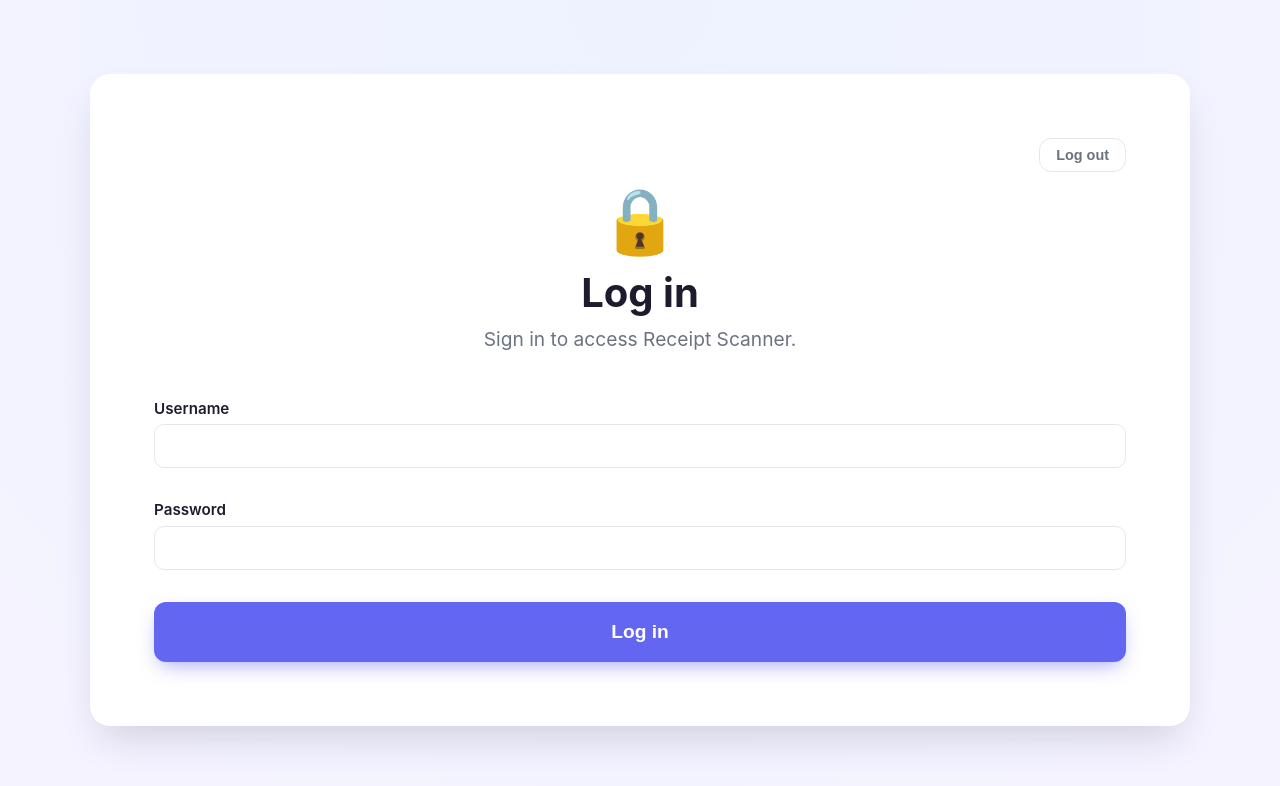
After one commit to edo98811/rechnungen_app, a FastAPI app: template app/templates/login.html in a window 1280 px wide. The commit adds this page. Shown: the top 786 px of the page. Run offline with FastAPI, Linux system fonts and the light colour scheme; the template is opened without the code that fills it, so the values that code supplies are empty; the visitor is signed in with stand-in values (Sample User, id 1); parts of the project's set-up code (start-up, migrations or seed data) failed here and were passed over.

Commit message:
Add single-user login with session-cookie auth
.env-based credentials (AUTH_USERNAME/AUTH_PASSWORD_HASH), hashed via
passlib's pbkdf2_sha256 rather than hand-rolled PBKDF2 encoding —
security-critical string parsing isn't worth writing by hand when a
well-tested library does it in one call. authenticate(username,
password) -> bool is the single seam a future multi-user version swaps
for a DB lookup; zero dependency on the SQLite persistence work landing
first.

SessionMiddleware (itsdangerous) for signed-cookie sessions. GET/POST
/login and POST /logout in a new, deliberately unprotected router
(app/web/auth_routes.py) — protecting it would redirect /login to
itself. Existing web/api routers gated via require_login_web (303
redirect preserving ?next=) and require_login_api (401) respectively.

5 tests in tests/test_auth.py covering authenticate()'s branches, the
empty-hash guard, and a login/logout session round-trip.

Fixes a real bug found in review: main.py's fail-fast RuntimeError on a
missing SESSION_SECRET_KEY ran at import time, and both existing test
files import app.main unconditionally at module scope — so the whole
suite (not just auth's own tests) became uncollectible without a real
.env present, e.g. a fresh clone or CI. Fixed via a conftest.py-level
env var default that runs before any test module is collected, without
weakening the production fail-fast check.

Co-Authored-By: Claude Sonnet 5 <noreply@anthropic.com>
Claude-Session: https://claude.ai/code/session_01MDWTPEWWv2qSx2VRd7jy62

```diff
--- a/app/api/receipts.py
+++ b/app/api/receipts.py
@@ -1,14 +1,15 @@
 from typing import cast, get_args
 
-from fastapi import APIRouter, HTTPException, UploadFile
+from fastapi import APIRouter, Depends, HTTPException, UploadFile
 from fastapi.responses import Response
 
+from app.auth import require_login_api
 from app.models.receipt import Receipt
 from app.services.excel_export import receipt_to_excel
 from app.services.extraction import SupportedMediaType, extract_receipt
 from app.services.session_store import get_receipt, save_receipt
 
-router = APIRouter(tags=["receipts"])
+router = APIRouter(tags=["receipts"], dependencies=[Depends(require_login_api)])
 
 SUPPORTED_MEDIA_TYPES: tuple[SupportedMediaType, ...] = get_args(SupportedMediaType)
 
--- a/app/config.py
+++ b/app/config.py
@@ -5,6 +5,9 @@ class Settings(BaseSettings):
     model_config = SettingsConfigDict(env_file=".env", extra="ignore")
 
     anthropic_api_key: str = ""
+    auth_username: str = ""
+    auth_password_hash: str = ""
+    session_secret_key: str = ""
 
 
 settings = Settings()
--- a/app/main.py
+++ b/app/main.py
@@ -1,14 +1,28 @@
 from fastapi import FastAPI
 from fastapi.staticfiles import StaticFiles
+from starlette.middleware.sessions import SessionMiddleware
 
 from app.api.receipts import router as api_router
+from app.config import settings
+from app.web.auth_routes import router as auth_router
 from app.web.routes import router as web_router
 
 app = FastAPI(title="Receipt Scanner")
 
+if not settings.session_secret_key:
+    raise RuntimeError("SESSION_SECRET_KEY must be set (see .env.example)")
+
+app.add_middleware(
+    SessionMiddleware,
+    secret_key=settings.session_secret_key,
+    session_cookie="session",
+    same_site="lax",
+)
+
 app.mount("/static", StaticFiles(directory="app/static"), name="static")
 
 app.include_router(api_router, prefix="/api")
+app.include_router(auth_router)
 app.include_router(web_router)
 
 
--- a/app/static/styles.css
+++ b/app/static/styles.css
@@ -241,3 +241,51 @@ tbody tr:nth-child(even) {
   flex-direction: column;
   gap: 0.75rem;
 }
+
+.logout-form {
+  display: flex;
+  justify-content: flex-end;
+  margin-bottom: 1rem;
+}
+
+.btn-logout {
+  padding: 0.5rem 1rem;
+  font-size: 0.9rem;
+  width: auto;
+}
+
+.field {
+  display: flex;
+  flex-direction: column;
+  gap: 0.4rem;
+  text-align: left;
+}
+
+.field label {
+  font-weight: 600;
+  font-size: 0.95rem;
+}
+
+.field input {
+  padding: 0.75rem 1rem;
+  border: 1px solid var(--border);
+  border-radius: 10px;
+  font-size: 1rem;
+  background: var(--card-bg);
+  color: var(--text);
+}
+
+.field input:focus {
+  outline: none;
+  border-color: var(--primary);
+}
+
+.error-message {
+  color: #dc2626;
+  background: color-mix(in srgb, #dc2626 10%, transparent);
+  border: 1px solid color-mix(in srgb, #dc2626 30%, transparent);
+  border-radius: 10px;
+  padding: 0.75rem 1rem;
+  font-size: 0.9rem;
+  text-align: left;
+}
--- a/app/templates/base.html
+++ b/app/templates/base.html
@@ -9,6 +9,11 @@
 <body>
   <main class="page">
     <div class="card">
+      {% if request.session.get('auth_user') %}
+      <form action="/logout" method="post" class="logout-form">
+        <button type="submit" class="btn btn-ghost btn-logout">Log out</button>
+      </form>
+      {% endif %}
       {% block content %}{% endblock %}
     </div>
   </main>
--- /dev/null
+++ b/app/templates/login.html
@@ -0,0 +1,25 @@
+{% extends "base.html" %}
+{% block content %}
+<div class="brand">
+  <span class="brand-icon">🔒</span>
+  <h1>Log in</h1>
+  <p class="subtitle">Sign in to access Receipt Scanner.</p>
+</div>
+
+{% if error %}
+<p class="error-message">{{ error }}</p>
+{% endif %}
+
+<form action="/login" method="post" class="upload-form">
+  <input type="hidden" name="next" value="{{ next }}">
+  <div class="field">
+    <label for="username">Username</label>
+    <input type="text" id="username" name="username" autocomplete="username" required>
+  </div>
+  <div class="field">
+    <label for="password">Password</label>
+    <input type="password" id="password" name="password" autocomplete="current-password" required>
+  </div>
+  <button type="submit" class="btn btn-primary btn-block">Log in</button>
+</form>
+{% endblock %}
--- a/app/web/routes.py
+++ b/app/web/routes.py
@@ -1,12 +1,13 @@
 from typing import cast, get_args
 
-from fastapi import APIRouter, HTTPException, Request, UploadFile
+from fastapi import APIRouter, Depends, HTTPException, Request, UploadFile
 from fastapi.templating import Jinja2Templates
 
+from app.auth import require_login_web
 from app.services.extraction import SupportedMediaType, extract_receipt
 from app.services.session_store import save_receipt
 
-router = APIRouter()
+router = APIRouter(dependencies=[Depends(require_login_web)])
 templates = Jinja2Templates(directory="app/templates")
 
 SUPPORTED_MEDIA_TYPES: tuple[SupportedMediaType, ...] = get_args(SupportedMediaType)
--- a/pyproject.toml
+++ b/pyproject.toml
@@ -10,6 +10,8 @@ dependencies = [
     "anthropic>=0.40",
     "openpyxl>=3.1",
     "pydantic-settings>=2.5",
+    "itsdangerous>=2.1",
+    "passlib>=1.7",
 ]
 
 [project.optional-dependencies]
```
Also changed, not shown: app/auth.py (added, +53 -0 lines), app/web/auth_routes.py (added, +49 -0 lines), tests/conftest.py (+8 -0 lines), tests/test_auth.py (added, +51 -0 lines), 1 other file.
